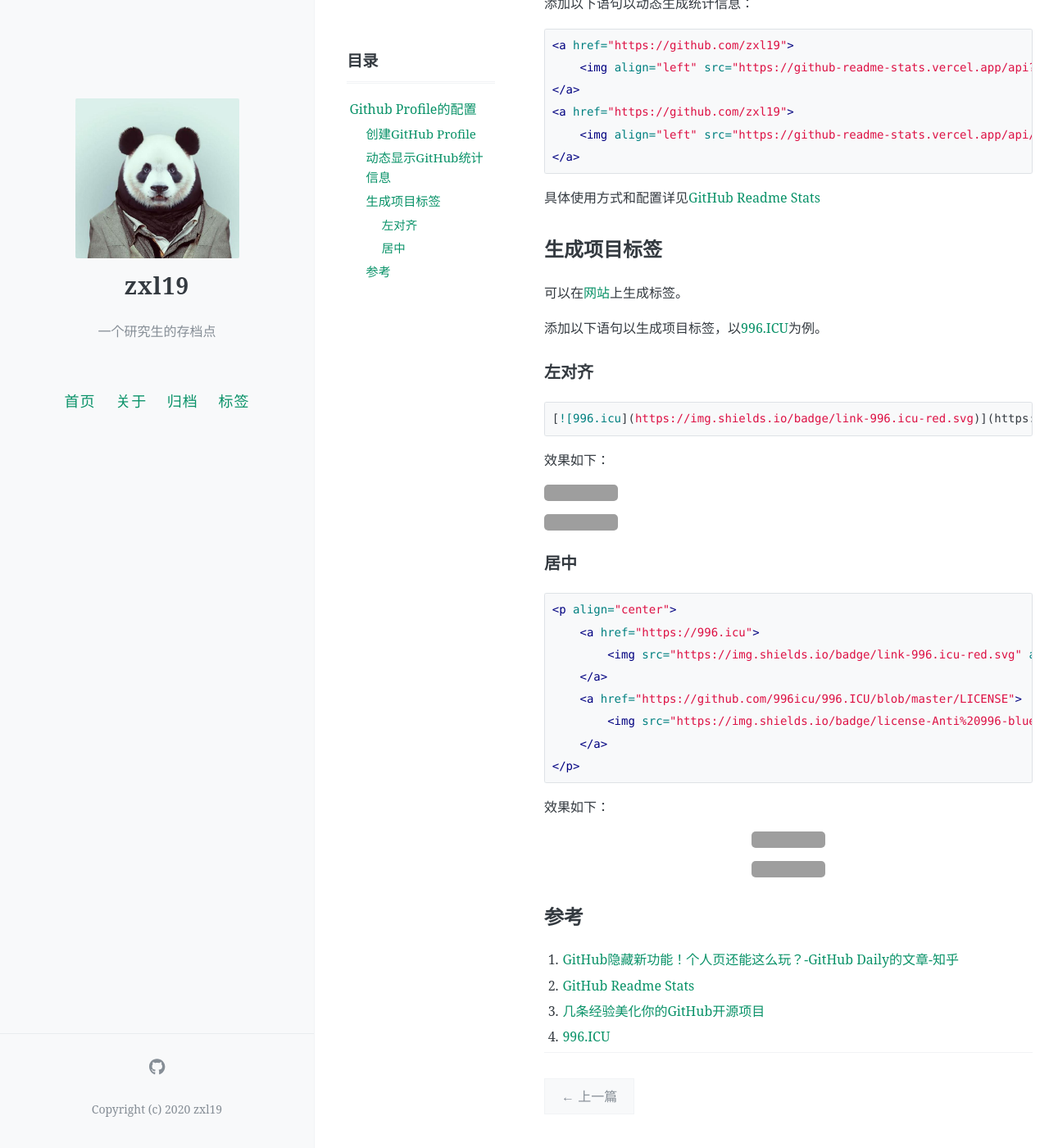
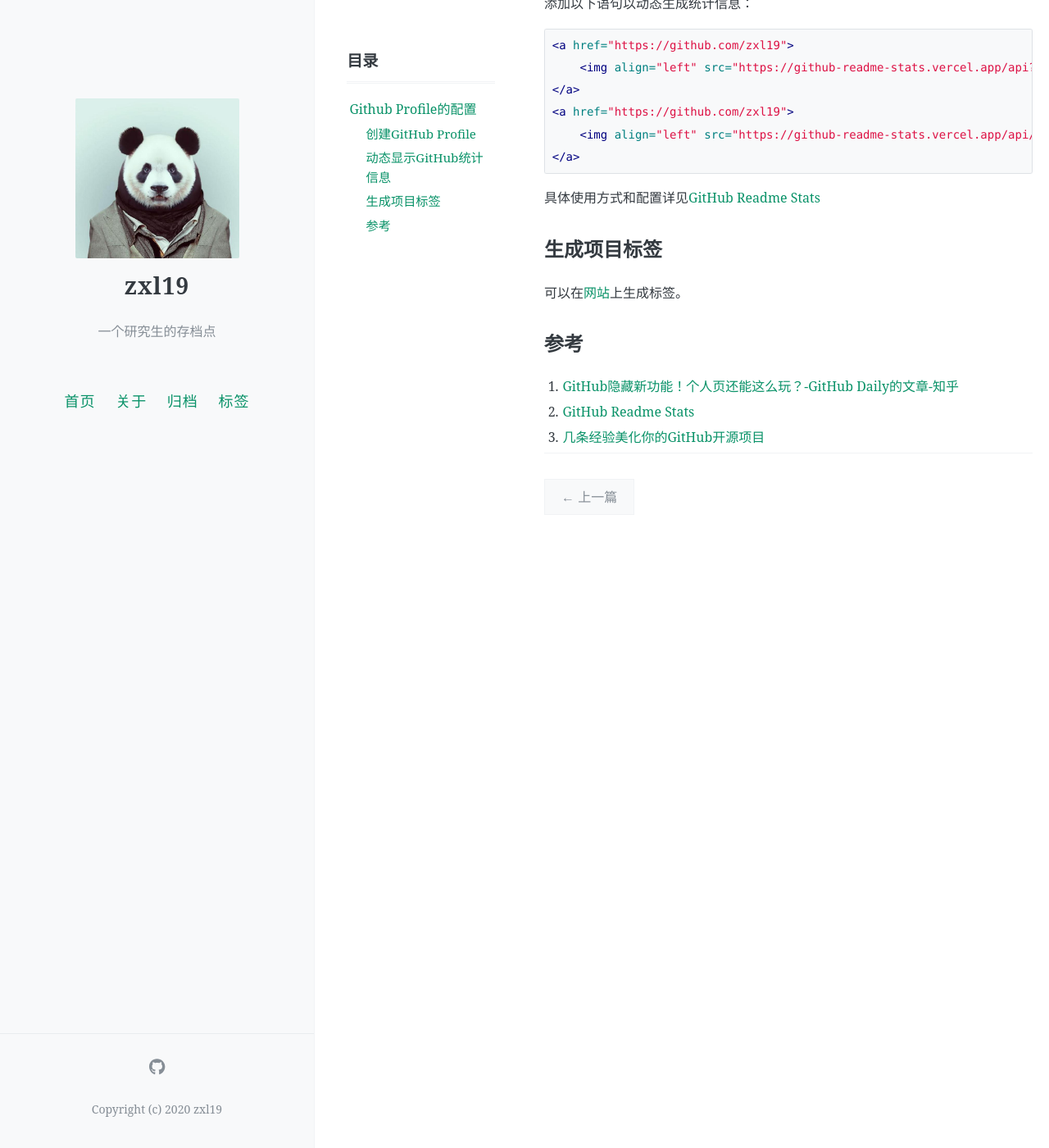
Before and after one commit to zxl19/zxl19.github.io, a Jekyll site: the page built from _posts/2020-07-28-github-profile.md, in a window 1280 px wide and 1400 px high, scrolled down 405 px. Shown: the whole window at 82% size. Built offline with Jekyll 4.4.1, drawn with Linux system fonts in a browser that asks for light colours; comment, search, counter and statistics services are not loaded; after the commit the page ends 1074 px from its top, so only the background shows below that; grey boxes are pictures that could not be loaded.

Commit message:
Update 2020-07-28-github-profile.md

```diff
--- a/_posts/2020-07-28-github-profile.md
+++ b/_posts/2020-07-28-github-profile.md
@@ -34,7 +34,7 @@ pinned: false
 
 可以在[网站](https://shields.io/)上生成标签。
 
-添加以下语句以生成项目标签，以[996.ICU](https://github.com/996icu/996.ICU)为例。
+<!-- 添加以下语句以生成项目标签，以[996.ICU](https://github.com/996icu/996.ICU)为例。
 
 ### 左对齐
 
@@ -64,13 +64,15 @@ pinned: false
 <p align="center">
     <a href="https://996.icu">
         <img src="https://img.shields.io/badge/link-996.icu-red.svg" alt="Badge" />
+    </a>
+    <a href="https://github.com/996icu/996.ICU/blob/master/LICENSE">
         <img src="https://img.shields.io/badge/license-Anti%20996-blue.svg" alt="LICENSE" />
     </a>
-</p>
+</p> -->
 
 ## 参考
 
 1. [GitHub隐藏新功能！个人页还能这么玩？-GitHub Daily的文章-知乎](https://zhuanlan.zhihu.com/p/161029860)
 2. [GitHub Readme Stats](https://github.com/anuraghazra/github-readme-stats)
 3. [几条经验美化你的GitHub开源项目](https://www.jianshu.com/p/d587b91bacb3)
-4. [996.ICU](https://github.com/996icu/996.ICU)
+<!-- 4. [996.ICU](https://github.com/996icu/996.ICU) -->
```
